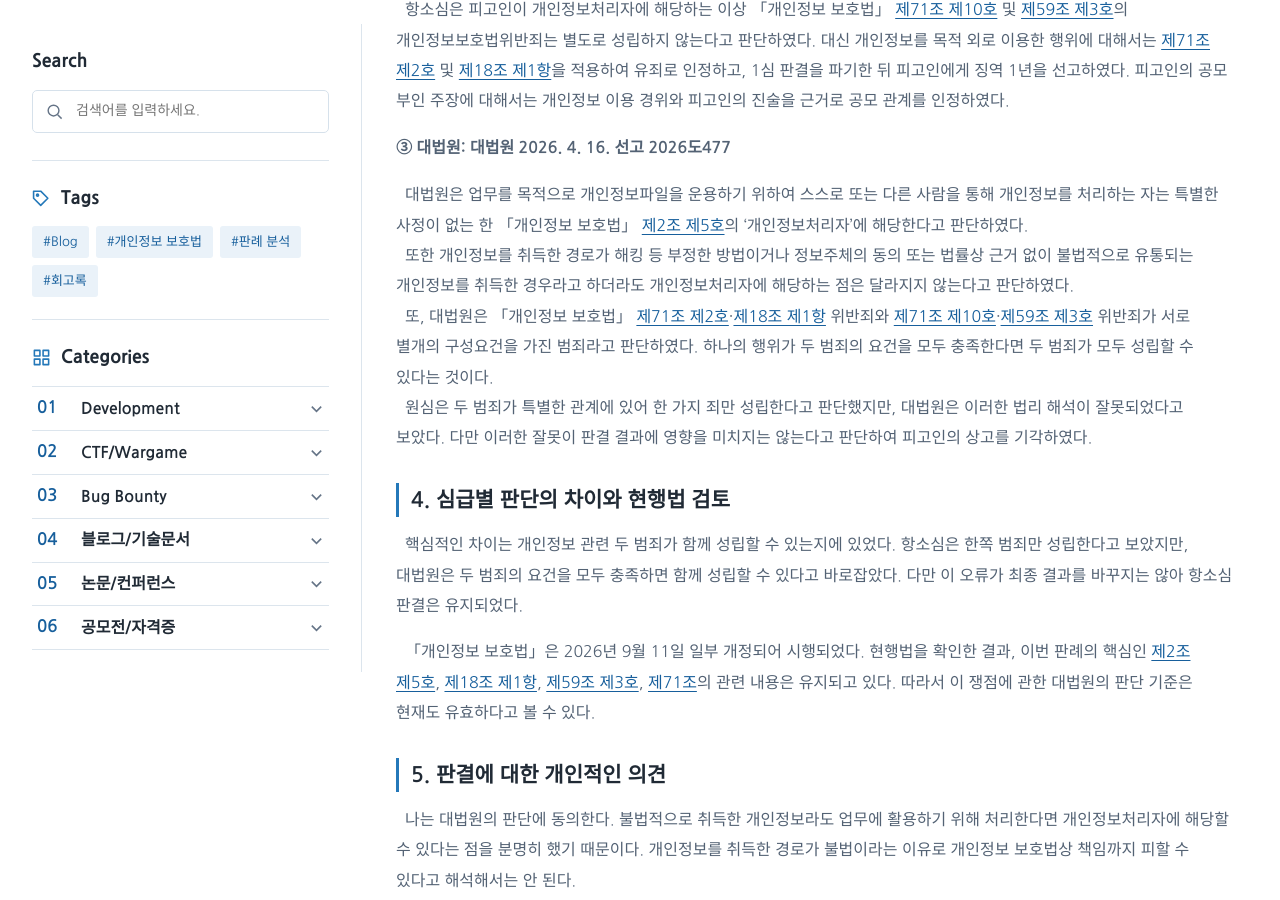
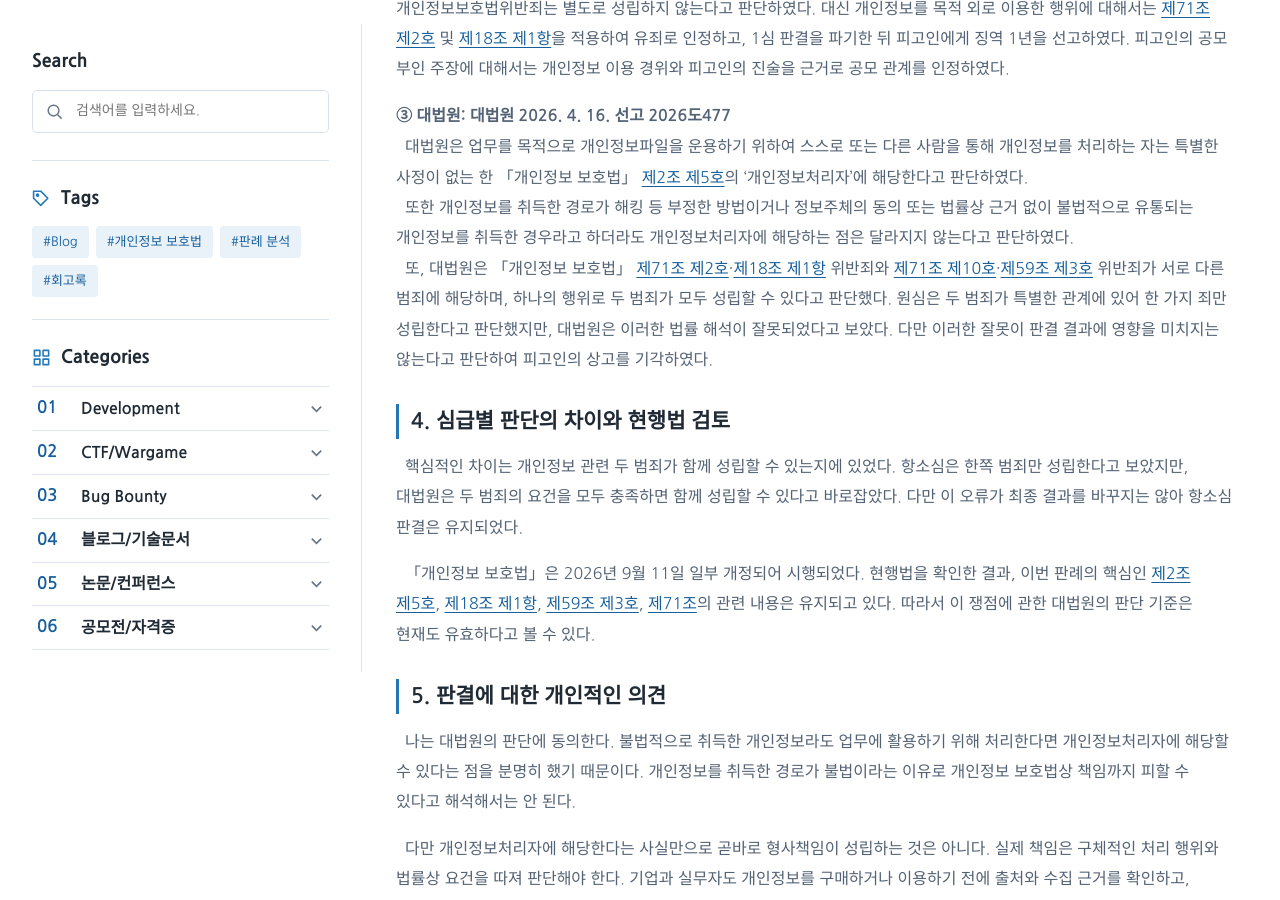
Before and after one commit to BEAN-CMD418/bean-cmd418.github.io, a Jekyll site: the page built from _posts/2026-11-24-personal-information-controller-case-analysis.md, in a window 1280 px wide and 900 px high, scrolled down 1402 px. Built offline with Jekyll 4.4.1, drawn with Linux system fonts in a browser that asks for light colours; some web fonts are replaced.

Commit message:
Revise personal information controller case analysis
Updated the case analysis regarding the personal information controller, including details about the court's judgments and the defendant's claims in the appeals process.

```diff
--- a/_posts/2026-11-24-personal-information-controller-case-analysis.md
+++ b/_posts/2026-11-24-personal-information-controller-case-analysis.md
@@ -27,36 +27,26 @@ tags: [개인정보 보호법, 판례 분석]
 
 ## 2. 사건의 과정과 문제가 된 개인정보
 
-&nbsp;&nbsp;피고인은 공소외인(판결문에서 피고인 외의 관련자를 익명으로 지칭하는 표현)과 함께 도박사이트를 개설 및 운영하기로 했다. 공소외인은 사이트 개설에 필요한 서버 등록, 통장 모집, 회원 모집 및 관리 등의 역할을, 피고인은 사이트 관리 및 회원 모집, 사이트 구매 대상자 물색 등의 역할을 각각 담당하기로 하였다. 이에 따라 둘은 도박사이트를 개설하고 그 서버를 등록해 게임머니와 현금 입출금 서비스가 포함된 도박 공간을 만들었다.\\
+&nbsp;&nbsp;피고인은 공소외인(판결문에서 피고인 외의 관련자를 익명으로 지칭하는 표현)과 함께 도박사이트를 개설 및 운영하기로 했다. 공소외인은 사이트 개설에 필요한 서버 등록, 통장 모집, 회원 모집 및 관리 등의 역할을, 피고인은 사이트 관리 및 회원 모집, 사이트 구매 대상자 물색 등의 역할을 각각 담당하기로 하였다. 이에 따라 둘은 도박사이트를 개설하고 그 서버를 등록해 게임머니와 현금 입출금 서비스가 포함된 도박 공간을 만들었다.<br>
 &nbsp;&nbsp;피고인은 공소외인과 함께 도박사이트를 개설하는 과정에서 타인으로부터 **다른 도박사이트 회원 796명의 성명, 계좌번호, 휴대전화번호 등**이 포함된 범죄일람표 기재 개인정보를 취득하고, 이를 이용해 개설한 도박사이트의 회원으로 등록해 도박사이트의 기능을 점검하였다.
 
 ## 3. 당사자의 주장과 법원의 판단
 
-**① 1심: 의정부지방법원 남양주지원 2025. 8. 27. 선고 2025고단1185**
-
-
-
+**① 1심: 의정부지방법원 남양주지원 2025. 8. 27. 선고 2025고단1185** <br>
 &nbsp;&nbsp;1심은 피고인이 다른 도박사이트 회원 796명의 성명, 계좌번호, 휴대전화번호 등을 취득하여 새로 개설한 도박사이트의 회원으로 등록하고 사이트 기능을 점검한 행위를 개인정보 무단 이용으로 판단하였다. 이에 「개인정보 보호법」 [제71조 제10호](https://www.law.go.kr/%EB%B2%95%EB%A0%B9/%EA%B0%9C%EC%9D%B8%EC%A0%95%EB%B3%B4%EB%B3%B4%ED%98%B8%EB%B2%95/%EC%A0%9C71%EC%A1%B0) 및 [제59조 제3호](https://www.law.go.kr/%EB%B2%95%EB%A0%B9/%EA%B0%9C%EC%9D%B8%EC%A0%95%EB%B3%B4%EB%B3%B4%ED%98%B8%EB%B2%95/%EC%A0%9C59%EC%A1%B0)를 적용하여 유죄로 인정하고, 도박공간개설죄와 함께 피고인에게 징역 1년을 선고하였다.
 
 
 
-**② 항소심: 의정부지방법원 2025. 12. 19. 선고 2025노2686**
-
-
-
-&nbsp;&nbsp;피고인은 항소심에서 개인정보는 공소외인이 독단적으로 이용하였을 뿐이며, 본인은 개인정보 이용에 공모하지 않았다고 주장했다. 또한 도박사이트가 완성되지 않았으므로 도박공간개설죄가 성립하지 않는다는 주장과 함께 형량이 지나치게 무겁다는 주장도 제기하였다.\\
+**② 항소심: 의정부지방법원 2025. 12. 19. 선고 2025노2686** <br>
+&nbsp;&nbsp;피고인은 항소심에서 개인정보는 공소외인이 독단적으로 이용하였을 뿐이며, 본인은 개인정보 이용에 공모하지 않았다고 주장했다. 또한 도박사이트가 완성되지 않았으므로 도박공간개설죄가 성립하지 않는다는 주장과 함께 형량이 지나치게 무겁다는 주장도 제기하였다.<br>
 &nbsp;&nbsp;항소심은 피고인이 개인정보처리자에 해당하는 이상 「개인정보 보호법」 [제71조 제10호](https://www.law.go.kr/%EB%B2%95%EB%A0%B9/%EA%B0%9C%EC%9D%B8%EC%A0%95%EB%B3%B4%EB%B3%B4%ED%98%B8%EB%B2%95/%EC%A0%9C71%EC%A1%B0) 및 [제59조 제3호](https://www.law.go.kr/%EB%B2%95%EB%A0%B9/%EA%B0%9C%EC%9D%B8%EC%A0%95%EB%B3%B4%EB%B3%B4%ED%98%B8%EB%B2%95/%EC%A0%9C59%EC%A1%B0)의 개인정보보호법위반죄는 별도로 성립하지 않는다고 판단하였다. 대신 개인정보를 목적 외로 이용한 행위에 대해서는 [제71조 제2호](https://www.law.go.kr/%EB%B2%95%EB%A0%B9/%EA%B0%9C%EC%9D%B8%EC%A0%95%EB%B3%B4%EB%B3%B4%ED%98%B8%EB%B2%95/%EC%A0%9C71%EC%A1%B0) 및 [제18조 제1항](https://www.law.go.kr/%EB%B2%95%EB%A0%B9/%EA%B0%9C%EC%9D%B8%EC%A0%95%EB%B3%B4%EB%B3%B4%ED%98%B8%EB%B2%95/%EC%A0%9C18조)을 적용하여 유죄로 인정하고, 1심 판결을 파기한 뒤 피고인에게 징역 1년을 선고하였다. 피고인의 공모 부인 주장에 대해서는 개인정보 이용 경위와 피고인의 진술을 근거로 공모 관계를 인정하였다.
 
 
 
-**③ 대법원: 대법원 2026. 4. 16. 선고 2026도477**
-
-
-
-&nbsp;&nbsp;대법원은 업무를 목적으로 개인정보파일을 운용하기 위하여 스스로 또는 다른 사람을 통해 개인정보를 처리하는 자는 특별한 사정이 없는 한 「개인정보 보호법」 [제2조 제5호](https://www.law.go.kr/%EB%B2%95%EB%A0%B9/%EA%B0%9C%EC%9D%B8%EC%A0%95%EB%B3%B4%EB%B3%B4%ED%98%B8%EB%B2%95/%EC%A0%9C2%EC%A1%B0)의 ‘개인정보처리자’에 해당한다고 판단하였다.\\
-&nbsp;&nbsp;또한 개인정보를 취득한 경로가 해킹 등 부정한 방법이거나 정보주체의 동의 또는 법률상 근거 없이 불법적으로 유통되는 개인정보를 취득한 경우라고 하더라도 개인정보처리자에 해당하는 점은 달라지지 않는다고 판단하였다.\\
-&nbsp;&nbsp;또, 대법원은 「개인정보 보호법」 [제71조 제2호](https://www.law.go.kr/%EB%B2%95%EB%A0%B9/%EA%B0%9C%EC%9D%B8%EC%A0%95%EB%B3%B4%EB%B3%B4%ED%98%B8%EB%B2%95/%EC%A0%9C71%EC%A1%B0)·[제18조 제1항](https://www.law.go.kr/%EB%B2%95%EB%A0%B9/%EA%B0%9C%EC%9D%B8%EC%A0%95%EB%B3%B4%EB%B3%B4%ED%98%B8%EB%B2%95/%EC%A0%9C18%EC%A1%B0) 위반죄와 [제71조 제10호](https://www.law.go.kr/%EB%B2%95%EB%A0%B9/%EA%B0%9C%EC%9D%B8%EC%A0%95%EB%B3%B4%EB%B3%B4%ED%98%B8%EB%B2%95/%EC%A0%9C71%EC%A1%B0)·[제59조 제3호](https://www.law.go.kr/%EB%B2%95%EB%A0%B9/%EA%B0%9C%EC%9D%B8%EC%A0%95%EB%B3%B4%EB%B3%B4%ED%98%B8%EB%B2%95/%EC%A0%9C59%EC조) 위반죄가 서로 별개의 구성요건을 가진 범죄라고 판단하였다. 하나의 행위가 두 범죄의 요건을 모두 충족한다면 두 범죄가 모두 성립할 수 있다는 것이다.\\
-&nbsp;&nbsp;원심은 두 범죄가 특별한 관계에 있어 한 가지 죄만 성립한다고 판단했지만, 대법원은 이러한 법리 해석이 잘못되었다고 보았다. 다만 이러한 잘못이 판결 결과에 영향을 미치지는 않는다고 판단하여 피고인의 상고를 기각하였다.
+**③ 대법원: 대법원 2026. 4. 16. 선고 2026도477** <br>
+&nbsp;&nbsp;대법원은 업무를 목적으로 개인정보파일을 운용하기 위하여 스스로 또는 다른 사람을 통해 개인정보를 처리하는 자는 특별한 사정이 없는 한 「개인정보 보호법」 [제2조 제5호](https://www.law.go.kr/%EB%B2%95%EB%A0%B9/%EA%B0%9C%EC%9D%B8%EC%A0%95%EB%B3%B4%EB%B3%B4%ED%98%B8%EB%B2%95/%EC%A0%9C2%EC%A1%B0)의 ‘개인정보처리자’에 해당한다고 판단하였다.<br>
+&nbsp;&nbsp;또한 개인정보를 취득한 경로가 해킹 등 부정한 방법이거나 정보주체의 동의 또는 법률상 근거 없이 불법적으로 유통되는 개인정보를 취득한 경우라고 하더라도 개인정보처리자에 해당하는 점은 달라지지 않는다고 판단하였다.<br>
+&nbsp;&nbsp;또, 대법원은 「개인정보 보호법」 [제71조 제2호](https://www.law.go.kr/%EB%B2%95%EB%A0%B9/%EA%B0%9C%EC%9D%B8%EC%A0%95%EB%B3%B4%EB%B3%B4%ED%98%B8%EB%B2%95/%EC%A0%9C71%EC%A1%B0)·[제18조 제1항](https://www.law.go.kr/%EB%B2%95%EB%A0%B9/%EA%B0%9C%EC%9D%B8%EC%A0%95%EB%B3%B4%EB%B3%B4%ED%98%B8%EB%B2%95/%EC%A0%9C18%EC%A1%B0) 위반죄와 [제71조 제10호](https://www.law.go.kr/%EB%B2%95%EB%A0%B9/%EA%B0%9C%EC%9D%B8%EC%A0%95%EB%B3%B4%EB%B3%B4%ED%98%B8%EB%B2%95/%EC%A0%9C71%EC%A1%B0)·[제59조 제3호](https://www.law.go.kr/%EB%B2%95%EB%A0%B9/%EA%B0%9C%EC%9D%B8%EC%A0%95%EB%B3%B4%EB%B3%B4%ED%98%B8%EB%B2%95/%EC%A0%9C59%EC조) 위반죄가 서로 다른 범죄에 해당하며, 하나의 행위로 두 범죄가 모두 성립할 수 있다고 판단했다. 원심은 두 범죄가 특별한 관계에 있어 한 가지 죄만 성립한다고 판단했지만, 대법원은 이러한 법률 해석이 잘못되었다고 보았다. 다만 이러한 잘못이 판결 결과에 영향을 미치지는 않는다고 판단하여 피고인의 상고를 기각하였다.
 
 ## 4. 심급별 판단의 차이와 현행법 검토
 
```
